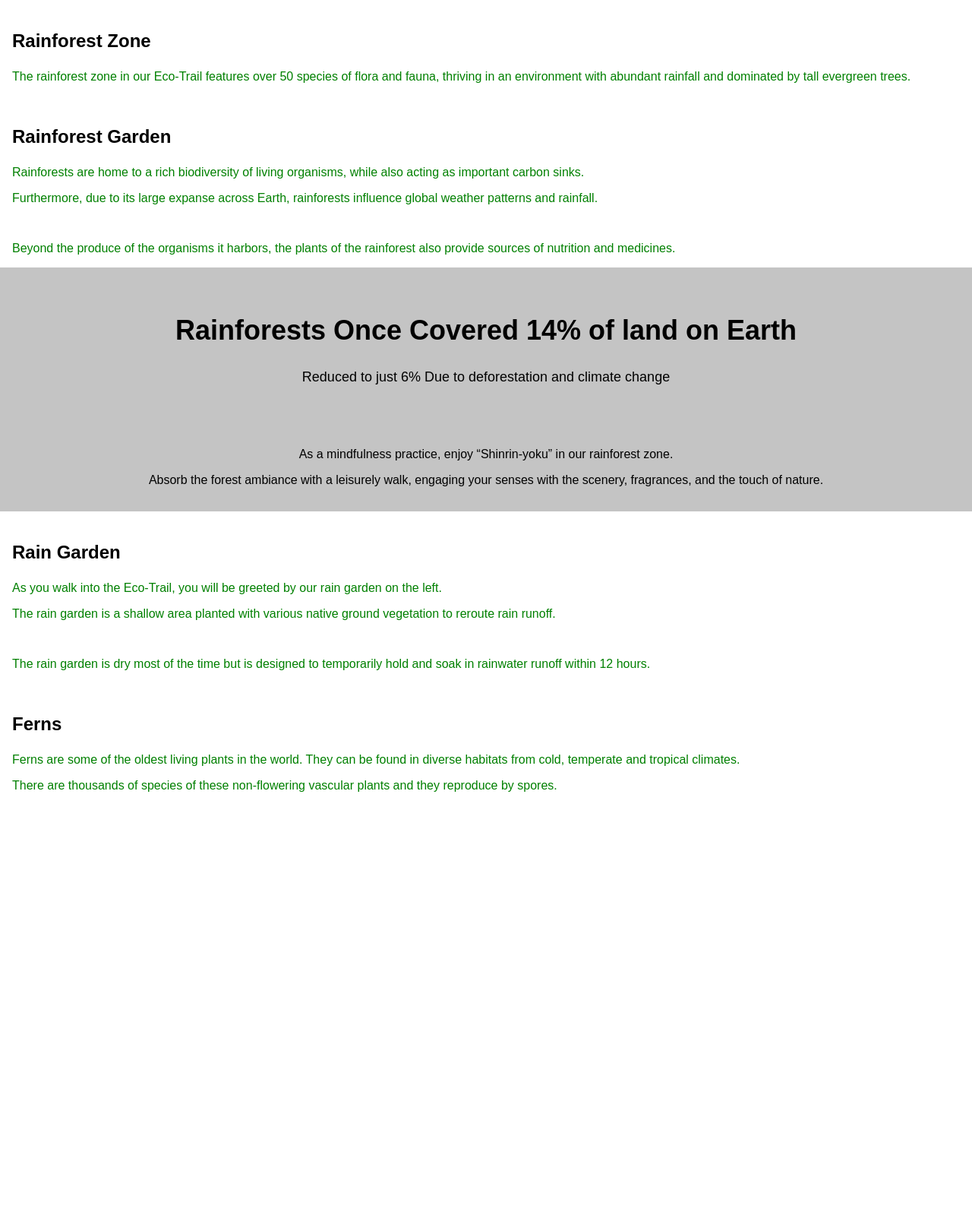
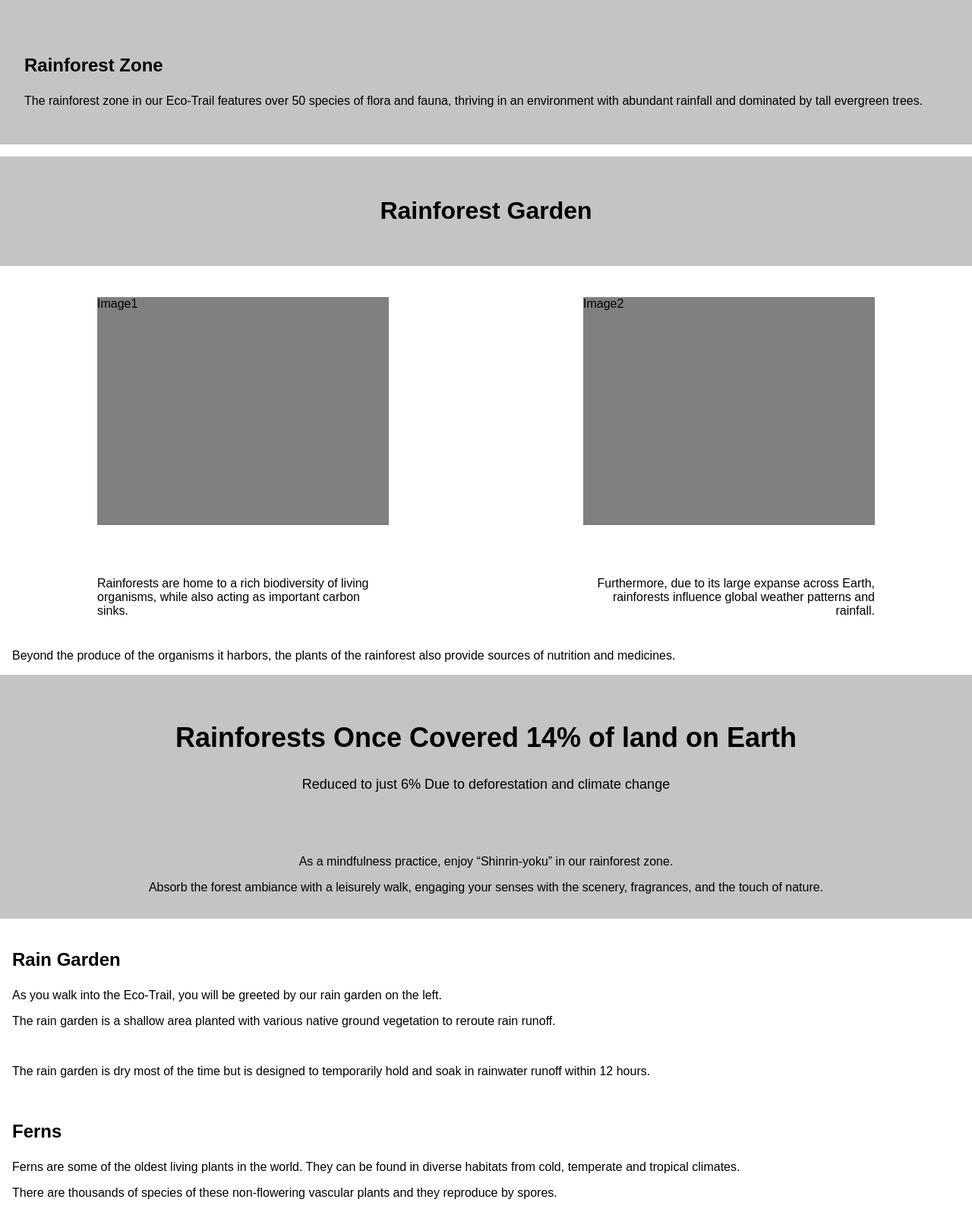
Before and after one commit to RdeVCCA/ecotrail, a PHP site: page /templates/rainforest.html in a window 1280 px wide. Shown: the whole page at 76% size. Before the commit the page ends 1042 px from the top, so only its background shows below. Run offline with PHP 8.4, Linux system fonts and the light colour scheme.

Commit message:
getting there

```diff
--- a/static/css/rainforest.css
+++ b/static/css/rainforest.css
@@ -2,6 +2,29 @@ body {
     font-family: Arial, sans-serif;
     margin: 0;
     padding: 0;
+  }
+  .top-header {
+    background-color: #C4C4C4; /* Gray placeholder color */
+    padding: 32px 16px;
+    text-align: left;
+  }
+  .garden-image {
+    width: 30%;
+    float:left;
+    height:300px;
+    background:gray;
+    margin-right:10%;
+    margin-left:10%;
+    margin-top: 2%;
+    margin-bottom: 2%;
+  }
+  .garden-text {
+    width: 30%;
+    float:left;
+    margin-right:10%;
+    margin-left:10%;
+    margin-top: 2%;
+    margin-bottom: 2%;
   }
   .container {
     width: 100%;
@@ -25,7 +48,6 @@ body {
   .text-section p {
     margin: 0;
     padding: 8px 0;
-    color: green
   }
   .statistics {
     background-color: #C4C4C4; /* Gray placeholder color */
--- a/templates/rainforest.html
+++ b/templates/rainforest.html
@@ -4,19 +4,33 @@
 <meta charset="UTF-8">
 <meta name="viewport" content="width=device-width, initial-scale=1.0">
 <title>Eco-Trail Information</title>
-<link rel="stylesheet" href="static\css\rainforest.css">
+<link rel="stylesheet" href="..\static\css\rainforest.css">
 </head>
 <body>
+
 <div class="container">
-  <div class="image-placeholder"></div>
+  <div class="top-header">
+    <div class="image-placeholder"></div>
   <div class="text-section">
     <h2>Rainforest Zone</h2>
     <p>The rainforest zone in our Eco-Trail features over 50 species of flora and fauna, thriving in an environment with abundant rainfall and dominated by tall evergreen trees.</p>
   </div>
+  </div>
   <div class="image-placeholder"></div>
-  <div class="text-section">
+  <div class="statistics">
     <h1>Rainforest Garden</h1>
+  </div>
+  <div class="image-placeholder"></div>
+  <div class="garden-image">
+    Image1
+  </div>
+  <div class="garden-image">
+    Image2
+  </div>
+  <div class="garden-text">
     <p>Rainforests are home to a rich biodiversity of living organisms, while also acting as important carbon sinks.</p>
+  </div>
+  <div class="garden-text" style="text-align: right;">
     <p>Furthermore, due to its large expanse across Earth, rainforests influence global weather patterns and rainfall.</p>
   </div>
   <div class="image-placeholder"></div>
@@ -26,8 +40,7 @@
   <div class="statistics">
     <h2>Rainforests Once Covered 14% of land on Earth</h2>
     <p>Reduced to just 6% Due
-to deforestation and climate change</p>
-
+    to deforestation and climate change</p>
   </div>
   <div class="highlight">
     <p>As a mindfulness practice, enjoy “Shinrin-yoku” in our rainforest zone.</p>
```
